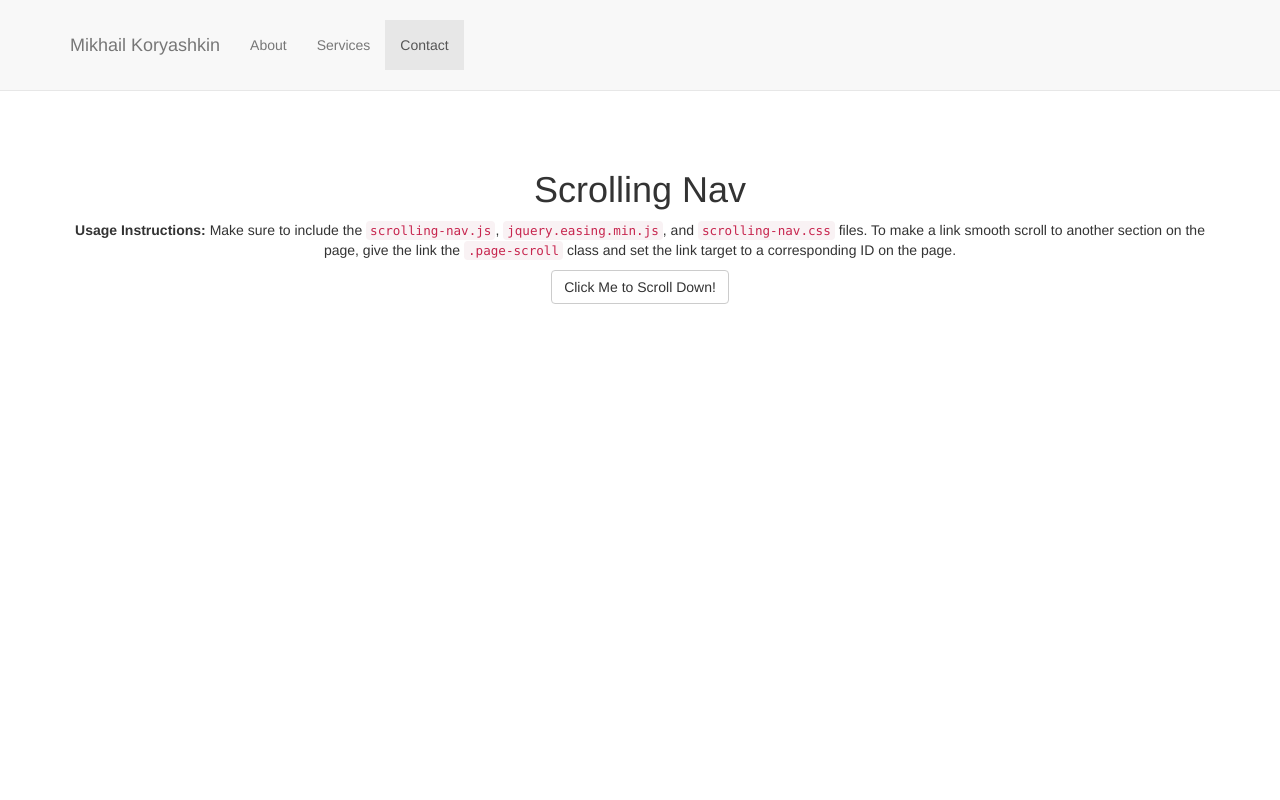
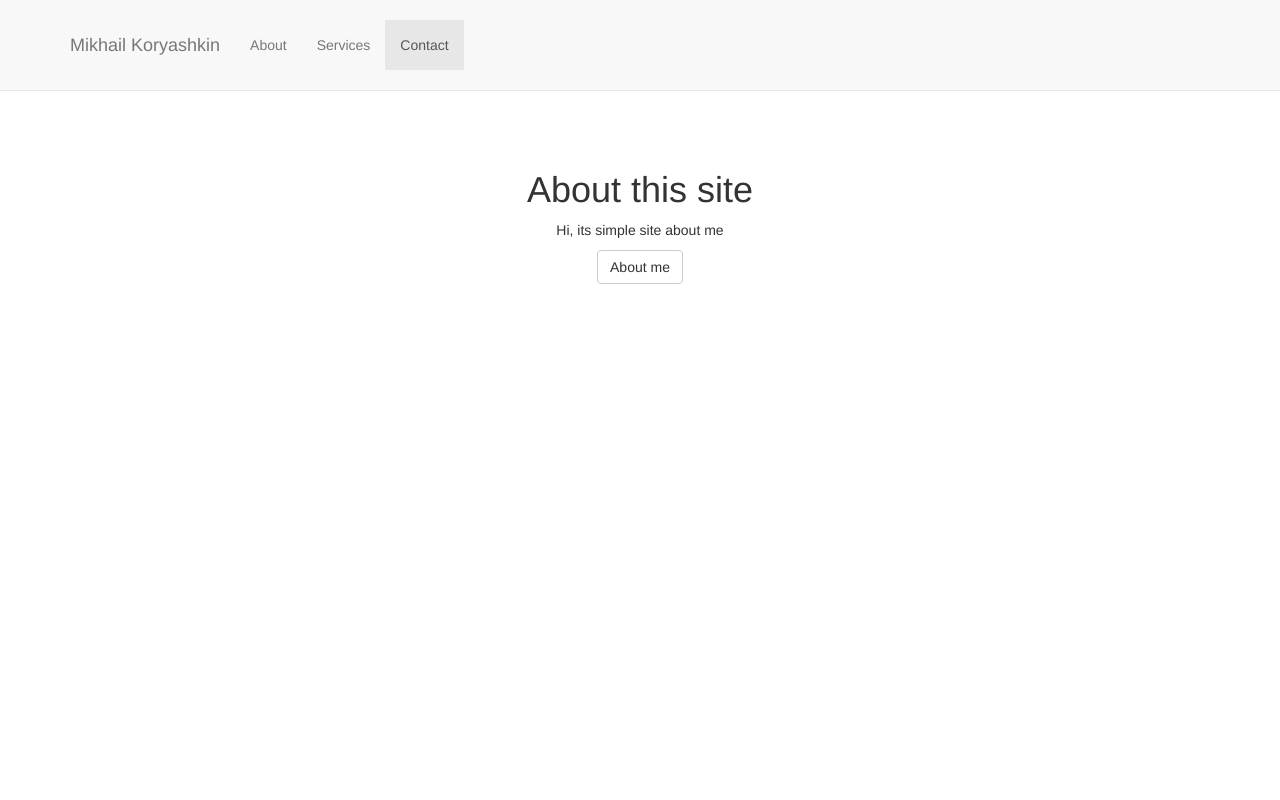
Before and after one commit to koryashkin/koryashkin.com, a plain HTML site: page index.html in a window 1280 px wide. Shown: the top 800 px of the page. Drawn offline with Linux system fonts and the light colour scheme.

Commit message:
no message

```diff
--- a/index.html
+++ b/index.html
@@ -81,9 +81,9 @@ height="0" width="0" style="display:none;visibility:hidden"></iframe></noscript>
         <div class="container">
             <div class="row">
                 <div class="col-lg-12">
-                    <h1>Scrolling Nav</h1>
-                    <p><strong>Usage Instructions:</strong> Make sure to include the <code>scrolling-nav.js</code>, <code>jquery.easing.min.js</code>, and <code>scrolling-nav.css</code> files. To make a link smooth scroll to another section on the page, give the link the <code>.page-scroll</code> class and set the link target to a corresponding ID on the page.</p>
-                    <a class="btn btn-default page-scroll" href="#about">Click Me to Scroll Down!</a>
+                    <h1>About this site</h1>
+                    <p>Hi, its simple site about me</p>
+                    <a class="btn btn-default page-scroll" href="#about">About me</a>
                 </div>
             </div>
         </div>
```
